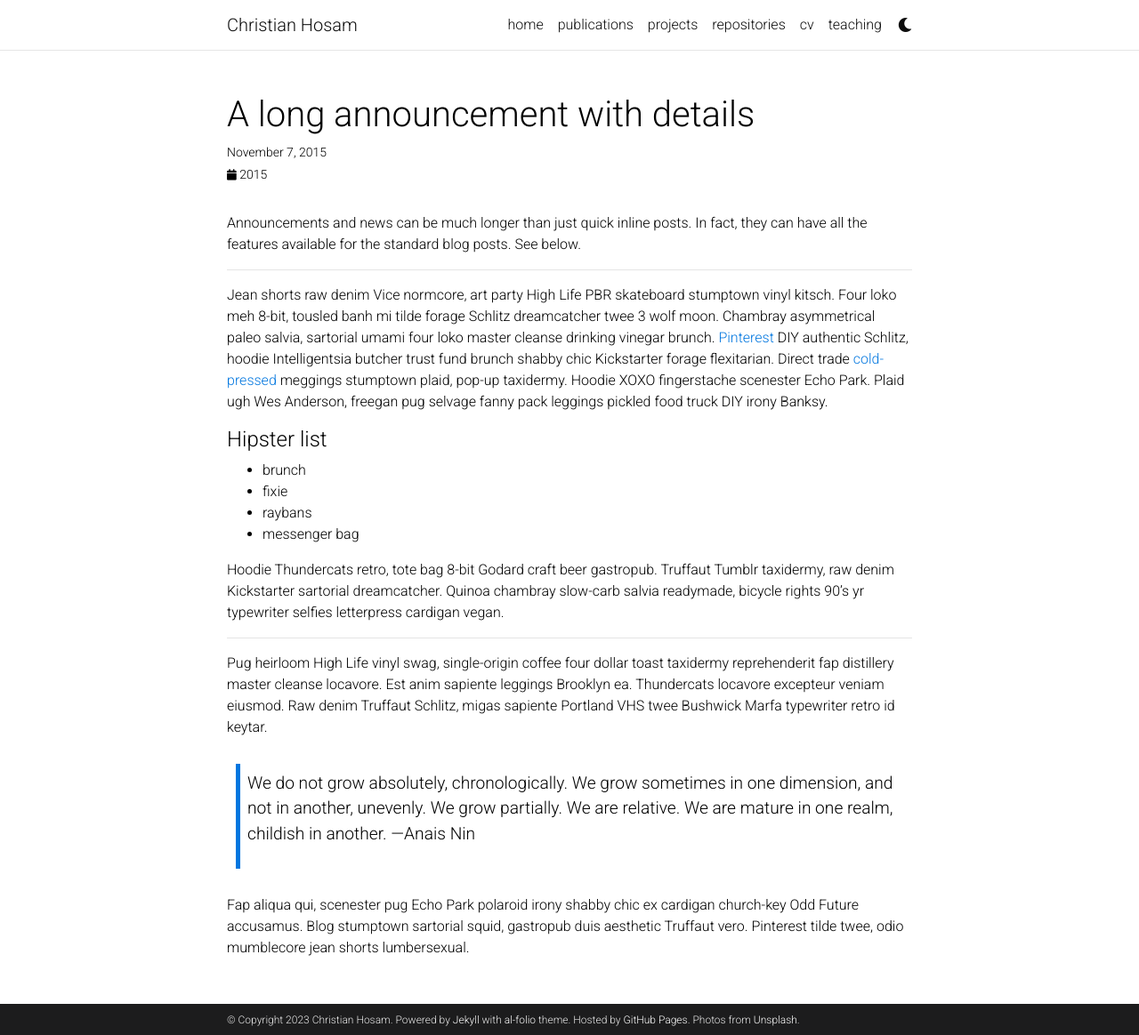
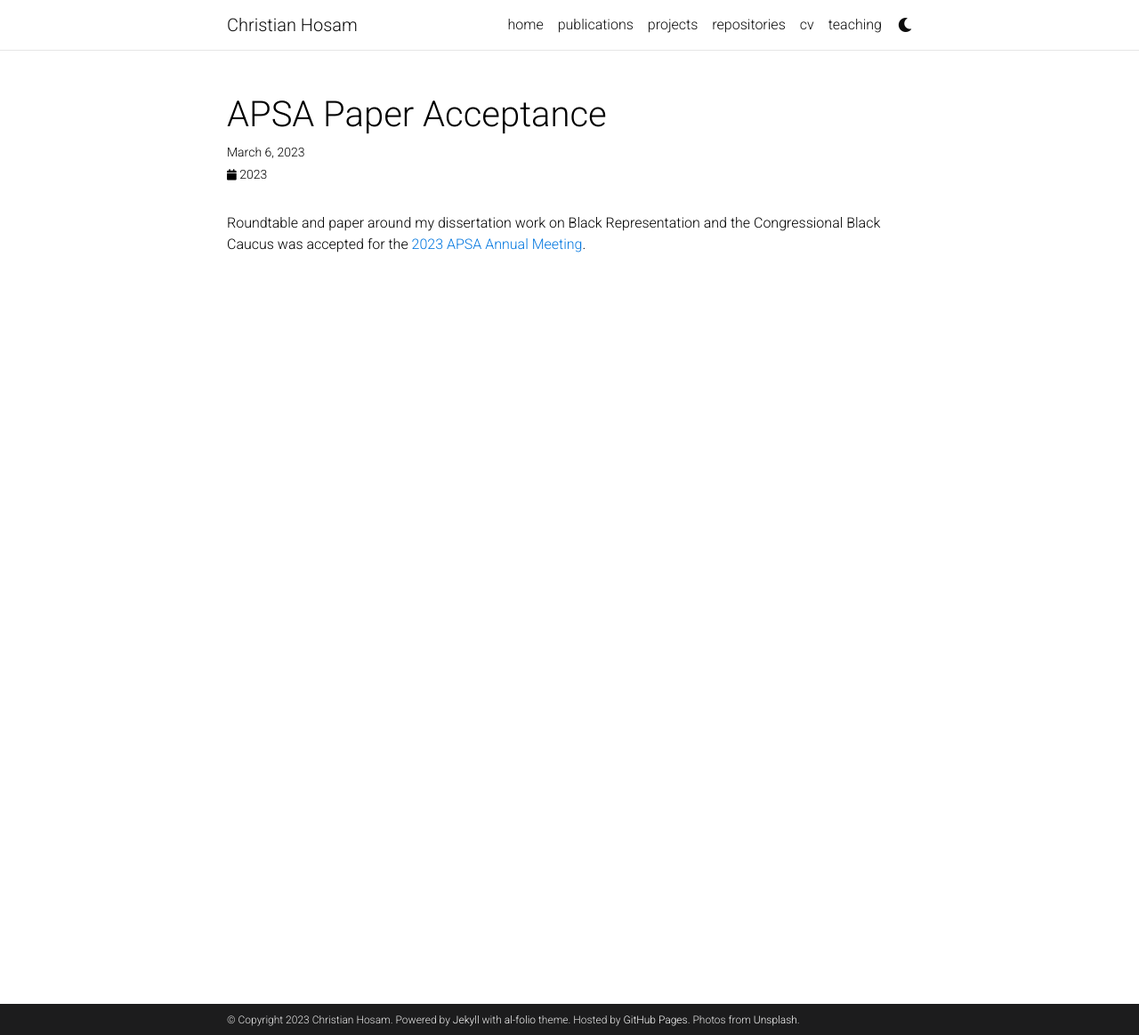
Before and after one commit to chosam2322/chosam2322.github.io, a Jekyll site: the page built from _news/announcement_2.md, in a window 1280 px wide and 1164 px high. Shown: the whole window at 89% size. Built offline with Jekyll 4.4.1, drawn with Linux system fonts in a browser that asks for light colours; comment, search, counter and statistics services are not loaded; a style sheet for code colours, icons or effects is not loaded.

Commit message:
Update announcement_2.md

```diff
--- a/_news/announcement_2.md
+++ b/_news/announcement_2.md
@@ -1,32 +1,9 @@
 ---
 layout: post
-title: A long announcement with details
-date: 2015-11-07 16:11:00-0400
+title: APSA Paper Acceptance
+date: 2023-03-06
 inline: false
 related_posts: false
 ---
 
-Announcements and news can be much longer than just quick inline posts. In fact, they can have all the features available for the standard blog posts. See below.
-
-***
-
-Jean shorts raw denim Vice normcore, art party High Life PBR skateboard stumptown vinyl kitsch. Four loko meh 8-bit, tousled banh mi tilde forage Schlitz dreamcatcher twee 3 wolf moon. Chambray asymmetrical paleo salvia, sartorial umami four loko master cleanse drinking vinegar brunch. <a href="https://www.pinterest.com">Pinterest</a> DIY authentic Schlitz, hoodie Intelligentsia butcher trust fund brunch shabby chic Kickstarter forage flexitarian. Direct trade <a href="https://en.wikipedia.org/wiki/Cold-pressed_juice">cold-pressed</a> meggings stumptown plaid, pop-up taxidermy. Hoodie XOXO fingerstache scenester Echo Park. Plaid ugh Wes Anderson, freegan pug selvage fanny pack leggings pickled food truck DIY irony Banksy.
-
-#### Hipster list
-<ul>
-    <li>brunch</li>
-    <li>fixie</li>
-    <li>raybans</li>
-    <li>messenger bag</li>
-</ul>
-
-Hoodie Thundercats retro, tote bag 8-bit Godard craft beer gastropub. Truffaut Tumblr taxidermy, raw denim Kickstarter sartorial dreamcatcher. Quinoa chambray slow-carb salvia readymade, bicycle rights 90's yr typewriter selfies letterpress cardigan vegan.
-
-***
-
-Pug heirloom High Life vinyl swag, single-origin coffee four dollar toast taxidermy reprehenderit fap distillery master cleanse locavore. Est anim sapiente leggings Brooklyn ea. Thundercats locavore excepteur veniam eiusmod. Raw denim Truffaut Schlitz, migas sapiente Portland VHS twee Bushwick Marfa typewriter retro id keytar.
-
-> We do not grow absolutely, chronologically. We grow sometimes in one dimension, and not in another, unevenly. We grow partially. We are relative. We are mature in one realm, childish in another.
-> —Anais Nin
-
-Fap aliqua qui, scenester pug Echo Park polaroid irony shabby chic ex cardigan church-key Odd Future accusamus. Blog stumptown sartorial squid, gastropub duis aesthetic Truffaut vero. Pinterest tilde twee, odio mumblecore jean shorts lumbersexual.
+Roundtable and paper around my dissertation work on Black Representation and the Congressional Black Caucus was accepted for the [2023 APSA Annual Meeting](https://connect.apsanet.org/apsa2023/).
```
